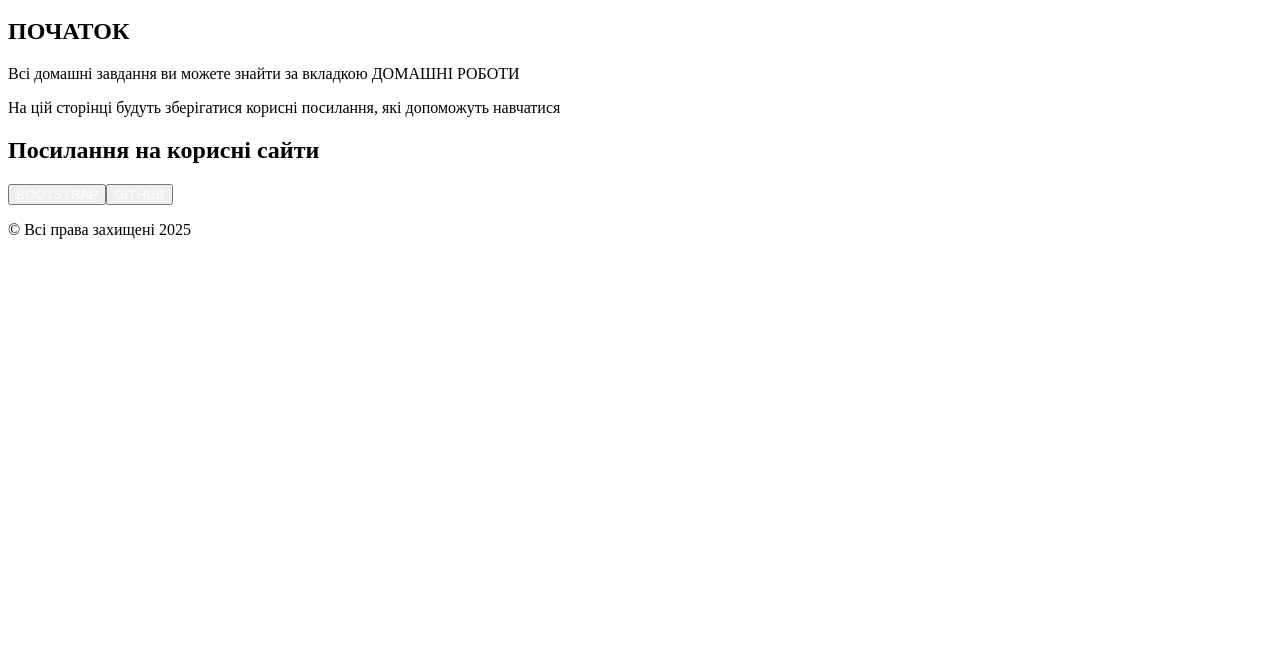
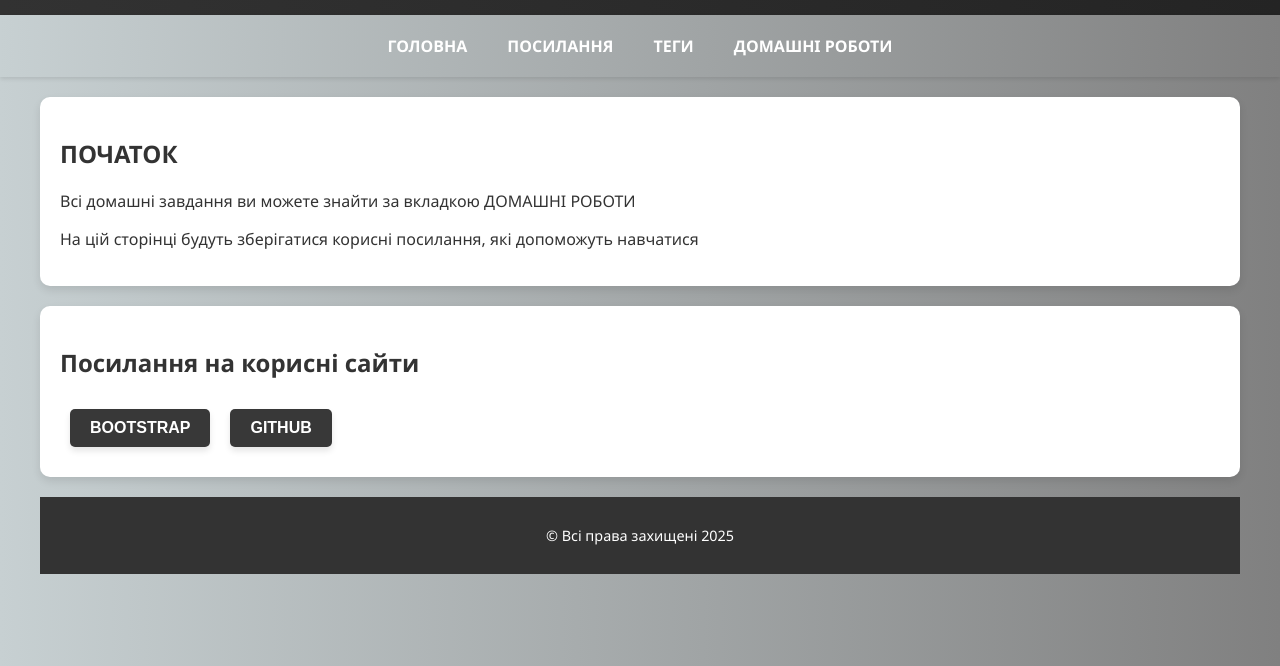
Before and after one commit to Igorskyi/My_first_project.github.io, a plain HTML site: page index.html in a window 1280 px wide. Shown: the part 134-800 px from the top of the page. Drawn offline with Linux system fonts and the light colour scheme.

Commit message:
Update index.html

```diff
--- a/index.html
+++ b/index.html
@@ -5,7 +5,7 @@
     <meta name="viewport" content="width=device-width, initial-scale=1.0"> <!-- Забезпечує коректне відображення на мобільних пристроях -->
     <title>Мій робочий зошит</title> <!-- Заголовок сторінки, який відображається у вкладці браузера -->
     <!-- Підключення зовнішнього CSS-файлу -->
-    <link rel="stylesheet" href="../ALL HOMEWORKS HTML/style.css"> <!-- Підключає стилі із зовнішнього файлу style.css -->
+    <link rel="stylesheet" href="../style.css"> <!-- Підключає стилі із зовнішнього файлу style.css -->
 </head>
 <body>
     <!-- Хедер сторінки -->
```
